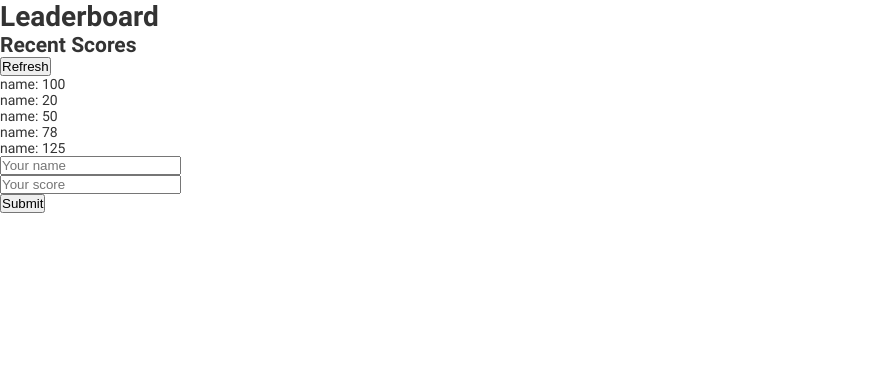
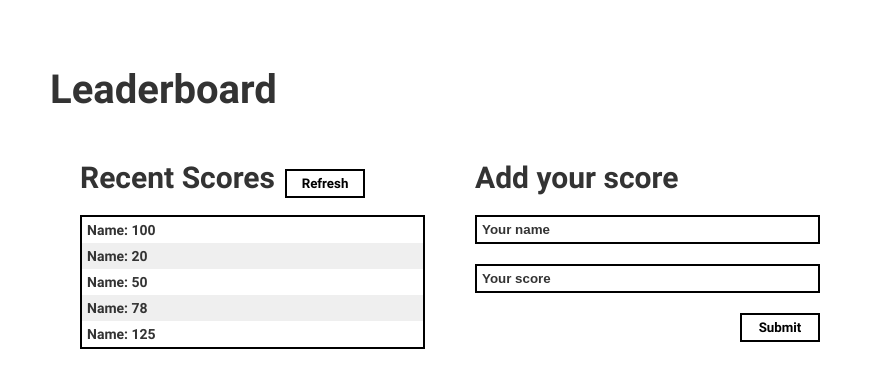
Before and after one commit to TesheMaximillan/Leaderboard, a website built with webpack: page src/index.html in a window 1280 px wide. Shown: the whole page, without its empty margins (0-883 px from the left). Built offline with nearby package versions, Linux system fonts and the light colour scheme.

Commit message:
Add simple style

```diff
--- a/src/index.html
+++ b/src/index.html
@@ -10,26 +10,30 @@
 
 <body>
   <div class="container">
-    <h1 class="title">Leaderboard</h1>
+    <h1 class="main-title">Leaderboard</h1>
+
+    <div class="scores">
 
       <!-- Recent scores -->
       <div class="recent-scores">
         <div class="recent-scores__head">
           <h2 class="title">Recent Scores</h2>
-        <button class="refresh">Refresh</button>
+          <button class="btn refresh-btn">Refresh</button>
         </div>
         <div class="recent-scores__list">
           <ul>
-          <li class="list-item"><span class="name">name: </span> <span class="score">100</span></li>
-          <li class="list-item"><span class="name">name: </span> <span class="score">20</span></li>
-          <li class="list-item"><span class="name">name: </span> <span class="score">50</span></li>
-          <li class="list-item"><span class="name">name: </span> <span class="score">78</span></li>
-          <li class="list-item"><span class="name">name: </span> <span class="score">125</span></li>
+            <li class="list-item"><span class="name">Name: </span> <span class="score">100</span></li>
+            <li class="list-item"><span class="name">Name: </span> <span class="score">20</span></li>
+            <li class="list-item"><span class="name">Name: </span> <span class="score">50</span></li>
+            <li class="list-item"><span class="name">Name: </span> <span class="score">78</span></li>
+            <li class="list-item"><span class="name">Name: </span> <span class="score">125</span></li>
           </ul>
         </div>
       </div>
 
       <!-- New Scores -->
+      <div class="new-scores">
+        <h2 class="title">Add your score</h2>
         <form class="form" method="post">
           <div class="name">
             <label for="username"></label>
@@ -39,8 +43,11 @@
             <label for="score"></label>
             <input type="text" name="score" id="score" placeholder="Your score" />
           </div>
-      <button type="submit" class="submit-btn">Submit</button>
+          <button type="submit" class="btn submit-btn">Submit</button>
         </form>
+      </div>
+    </div>
+
   </div>
 </body>
 
--- a/src/main.scss
+++ b/src/main.scss
@@ -39,5 +39,90 @@ body {
   font-size: 1.4rem;
   color: var(--dark-grey);
   font-family: 'Roboto', sans-serif;
-  font-weight: 400;
+  font-weight: 600;
 }
+
+.title {
+  margin: 0 1rem 2rem 0;
+  font-size: 3rem;
+}
+
+.btn {
+  border: 2px solid #000;
+  padding: .5rem 1rem;
+  width: 8rem;
+  font-family: inherit;
+  background: var(--white);
+  font-weight: 600;
+  cursor: pointer;
+}
+
+.container {
+  max-width: 80rem;
+  display: flex;
+  flex-direction: column;
+  justify-content: center;
+  margin: 5rem;
+
+  .main-title {
+    font-size: 4rem;
+    font-weight: 700;
+    line-height: 2;
+  }
+
+  .scores {
+    margin: 3rem;
+    display: flex;
+
+    .recent-scores {
+      margin-right: 5rem;
+      width: 50%;
+      &__head {
+        display: flex;
+        align-items: baseline;
+      }
+
+      &__list {
+        border: 2px solid #000;
+
+        .list-item {
+          list-style: none;
+          padding: .5rem;
+
+          &:nth-child(even) {
+            background-color: var(--light-grey);
+          }
+        }
+      }
+    }
+
+    .new-scores {
+      width: 50%;
+      .form {
+        display: flex;
+        flex-direction: column;
+
+        .name, .score {
+          margin-bottom: 2rem;
+
+          input {
+            width: 100%;
+            border: 2px solid #000;
+            padding: .5rem;
+
+            &::placeholder {
+              font-family: inherit;
+              font-size: inherit;
+              font-weight: 600;
+              color: var(--dark-grey);
+            }
+          }
+        }
+
+        .submit-btn {
+          align-self: flex-end;
+        }
+      }
+    }
+  }
+}
```
Lines whose indentation alone changed are shown as unchanged.
